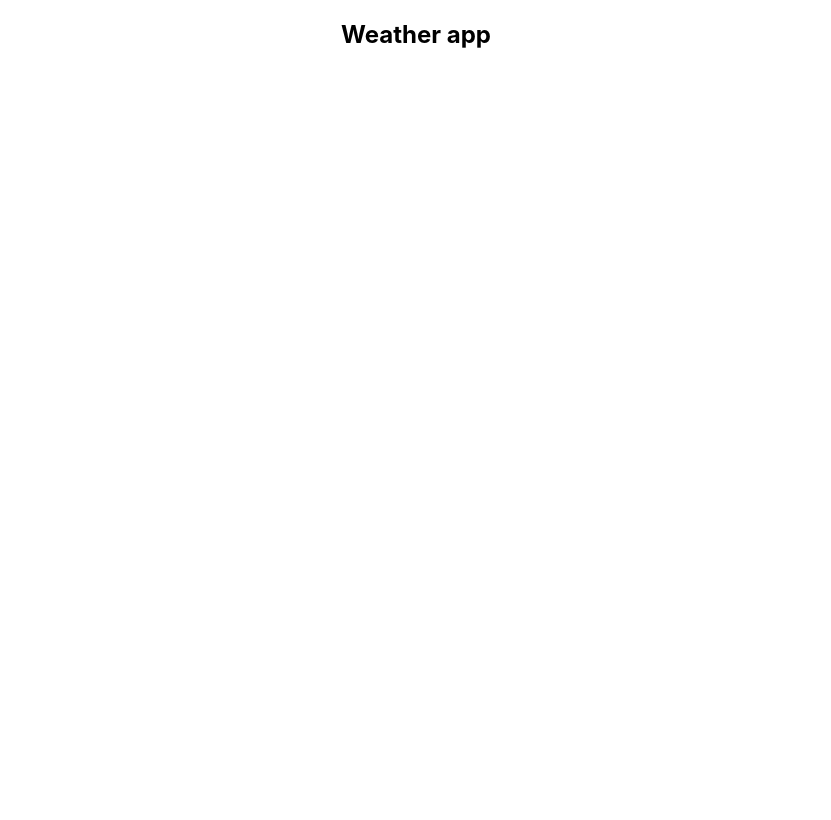
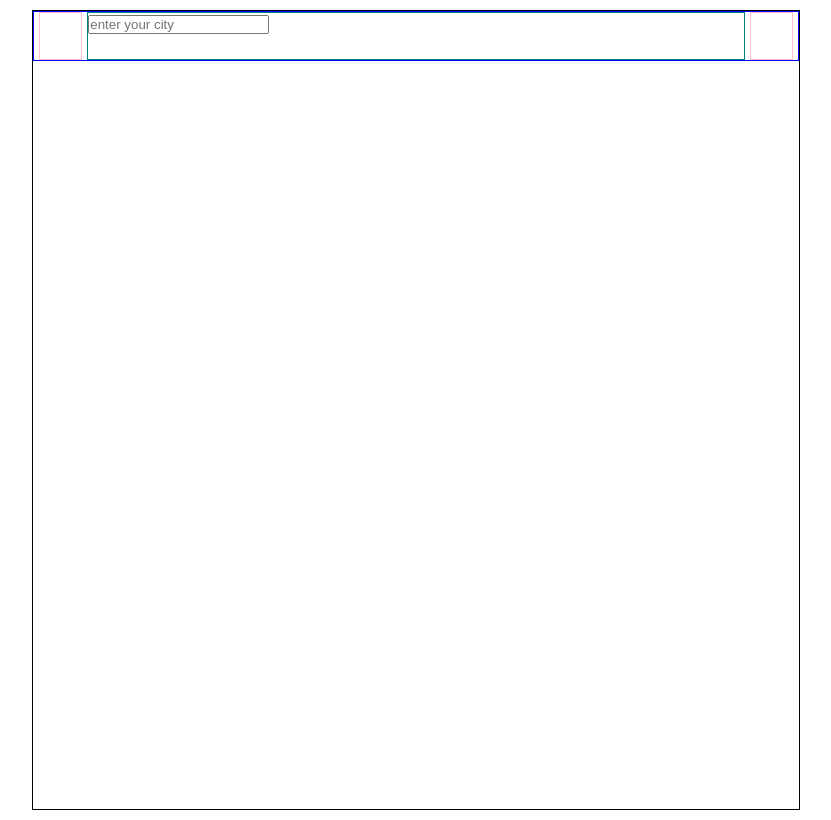
Before and after one commit to alokkumar-dev/weather-app-react, a React (Vite) app: page / in a window 1280 px wide. Shown: the whole page, without its empty margins (224-1055 px from the left). Built offline with nearby package versions, Linux system fonts and the light colour scheme.

Commit message:
add search bar

```diff
--- a/package.json
+++ b/package.json
@@ -8,6 +8,7 @@
     "preview": "vite preview"
   },
   "dependencies": {
+    "axios": "^0.27.2",
     "react": "^18.0.0",
     "react-dom": "^18.0.0"
   },
--- a/src/App.jsx
+++ b/src/App.jsx
@@ -1,15 +1,23 @@
-import { useState } from 'react'
-import logo from './logo.svg'
-import './App.css'
+import axios from "axios";
+import { useEffect, useState } from "react";
+import { HomePage } from "./Components/HomePage/HomePage";
 
 function App() {
-  const [count, setCount] = useState(0)
-
+  // const getWeather = ()=>{
+  //   axios.get("https://api.openweathermap.org/data/2.5/onecall?lat=18.5196&lon=73.8553&exclude=pune&appid=f54708523bef7b62ad34716409be8714&units=metric").then((res)=>{
+  //     console.log(res)
+  //   })
+  // }
+  // useEffect(()=>{
+  //     getWeather();
+  //   },[]);
+    // console.log(data)
   return (
     <div className="App">
-      <h2>Weather app</h2>
+      <HomePage />
+
     </div>
-  )
+  );
 }
 
-export default App
+export default App;
--- /dev/null
+++ b/src/Components/HomePage/HomePage.css
@@ -0,0 +1,36 @@
+*{
+  margin: 0;
+  padding: 0;
+  box-sizing: border-box;
+}
+.homeContainer{
+    border: 1px solid black;
+    width: 60%;
+    margin:10px auto;
+    height: 800px;
+}
+
+.searchBar{
+    border: 1px solid blue;
+    /* width: 100%; */
+    /* margin: 0 1%; */
+    gap: 5px;
+    display: flex;
+    height: 50px;
+    justify-content: space-around;
+}
+.logoDiv{
+    width:50px;
+    margin-left: 5px;
+    border: 1px solid pink;
+}
+
+.inputDiv{
+    width: 100%;
+    border: 1px solid teal;
+}
+.searchIconDiv{
+    margin-right: 5px;
+    width: 50px;
+    border: 1px solid pink;
+}
--- /dev/null
+++ b/src/Components/HomePage/HomePage.jsx
@@ -0,0 +1,16 @@
+import "./HomePage.css"
+export const HomePage = () => {
+  return (
+    <>
+      <div className="homeContainer">
+        <div className="searchBar">
+          <div className="logoDiv"></div>
+          <div className="inputDiv">
+            <input type="text" className="inputBox" placeholder="enter your city"/>
+          </div>
+          <div className="searchIconDiv"></div>
+        </div>
+      </div>
+    </>
+  );
+};
```
Also changed, not shown: 1 other file (tests, documents, lock files or other folders).
